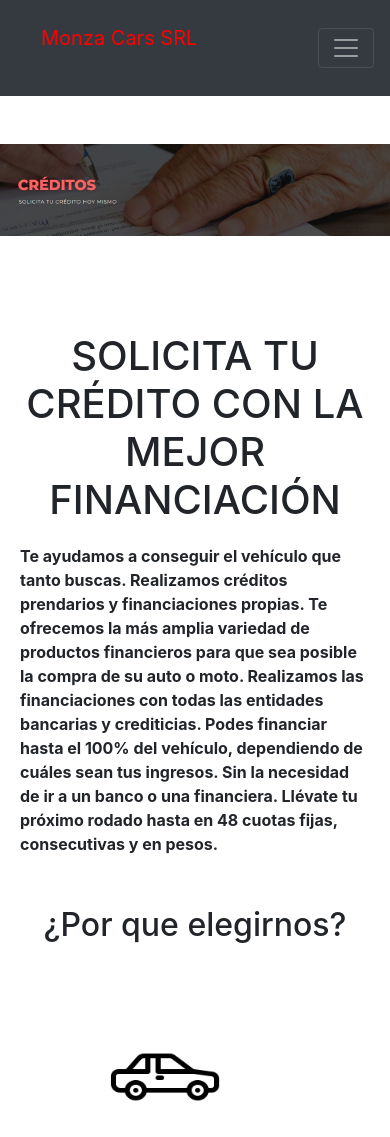
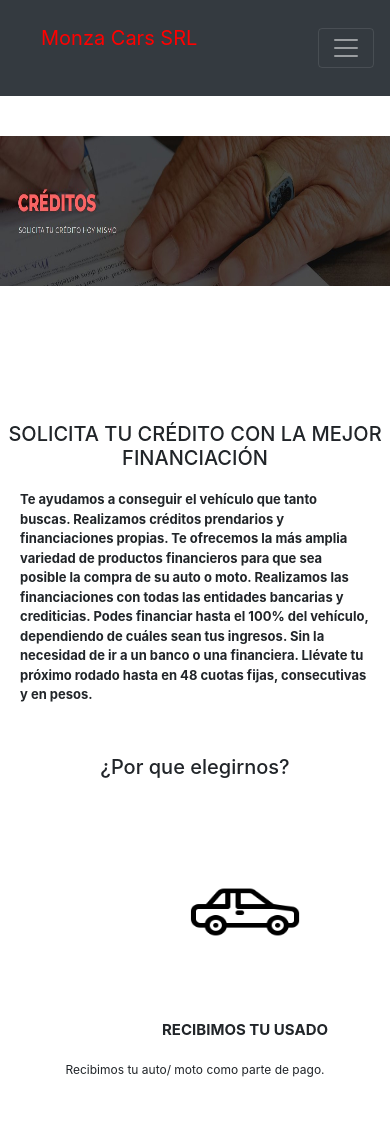
Before and after one commit to TiagoKuszek/Monza_Cars, a plain HTML site: page financiacion.html in a window 390 px wide. Shown: the top 1137 px of the page. Drawn offline with nearby package versions, Linux system fonts and the light colour scheme.

Commit message:
probando cosas

```diff
--- a/estilos.scss
+++ b/estilos.scss
@@ -55,6 +55,12 @@ $fontsizee: 50px;
     filter: grayscale(0%);
     transform: scale(1.2);
     transition: 1.3s;
+}
+
+.img-fluid{
+    width: 100%;
+    margin-top: 40px;
+    margin-bottom: 40px;
 }
 
 .financiera{
@@ -318,4 +324,33 @@ h4{
         font-size: 12px;
         letter-spacing: 2px;
     }
+    .img-fluid{
+        height: 150px;
+    }
+    .titulofin{
+        font-size: 20px;
+    }
+    .creditoo{
+        font-size: 13px;
+    }
+    .porque{
+        font-size: 20px;
+    }
+    .titulosf{
+        font-size: 15px;
+        margin-left: 80px;
+    }
+    .financiacion{
+        font-size: 12px;
+        text-align: center;
+    }
+    .hola123{
+        margin-left: 80px;
+    }
+    .titulosf2{
+        margin-left: 80px;
+    }
+    .titulosf1{
+        margin-left: 80px;
+    }
 }
```
Also changed, not shown: Vehiculos.html (+0 -5 lines), financiacion.html (+0 -2 lines), estilos.css, 1 other file.
